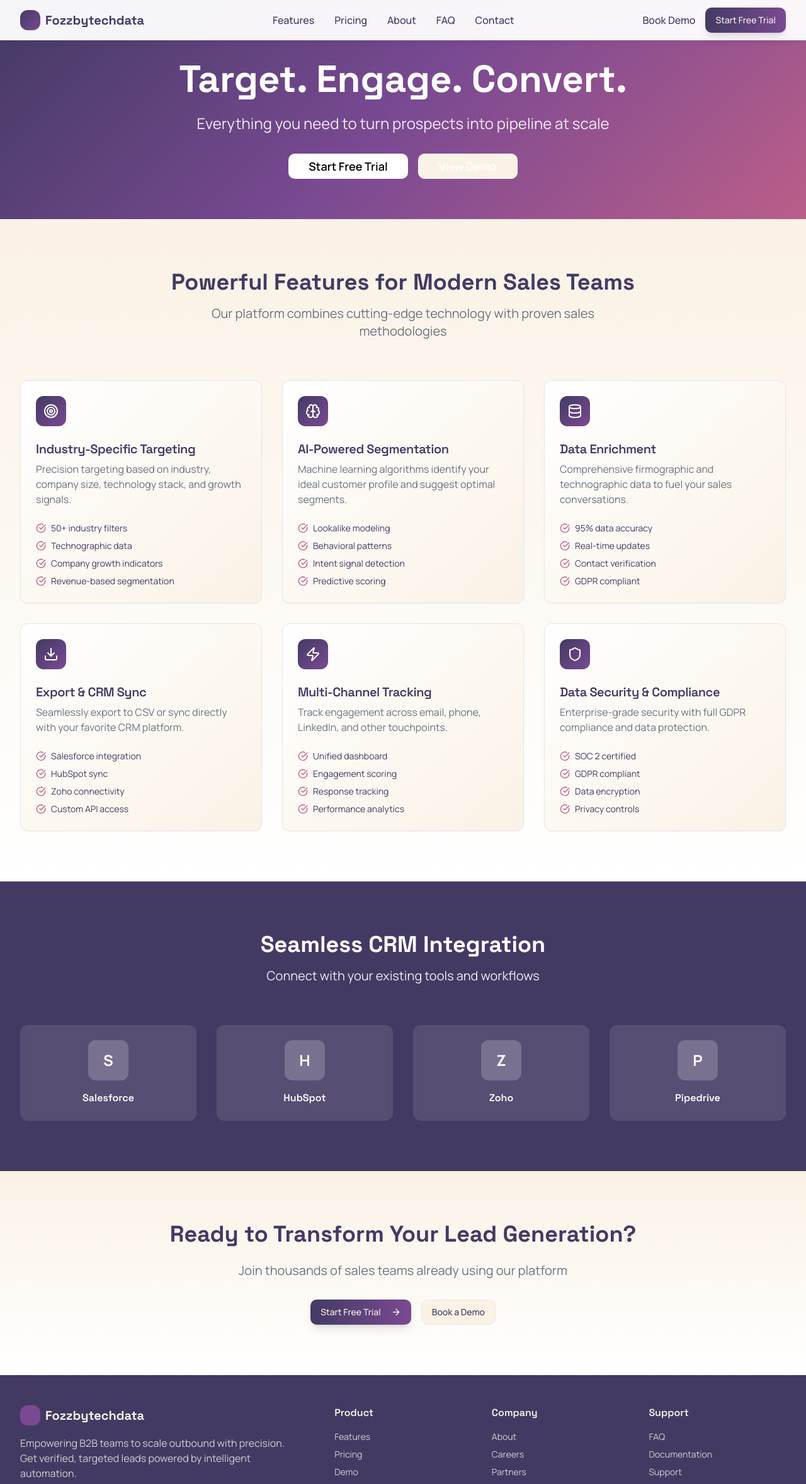
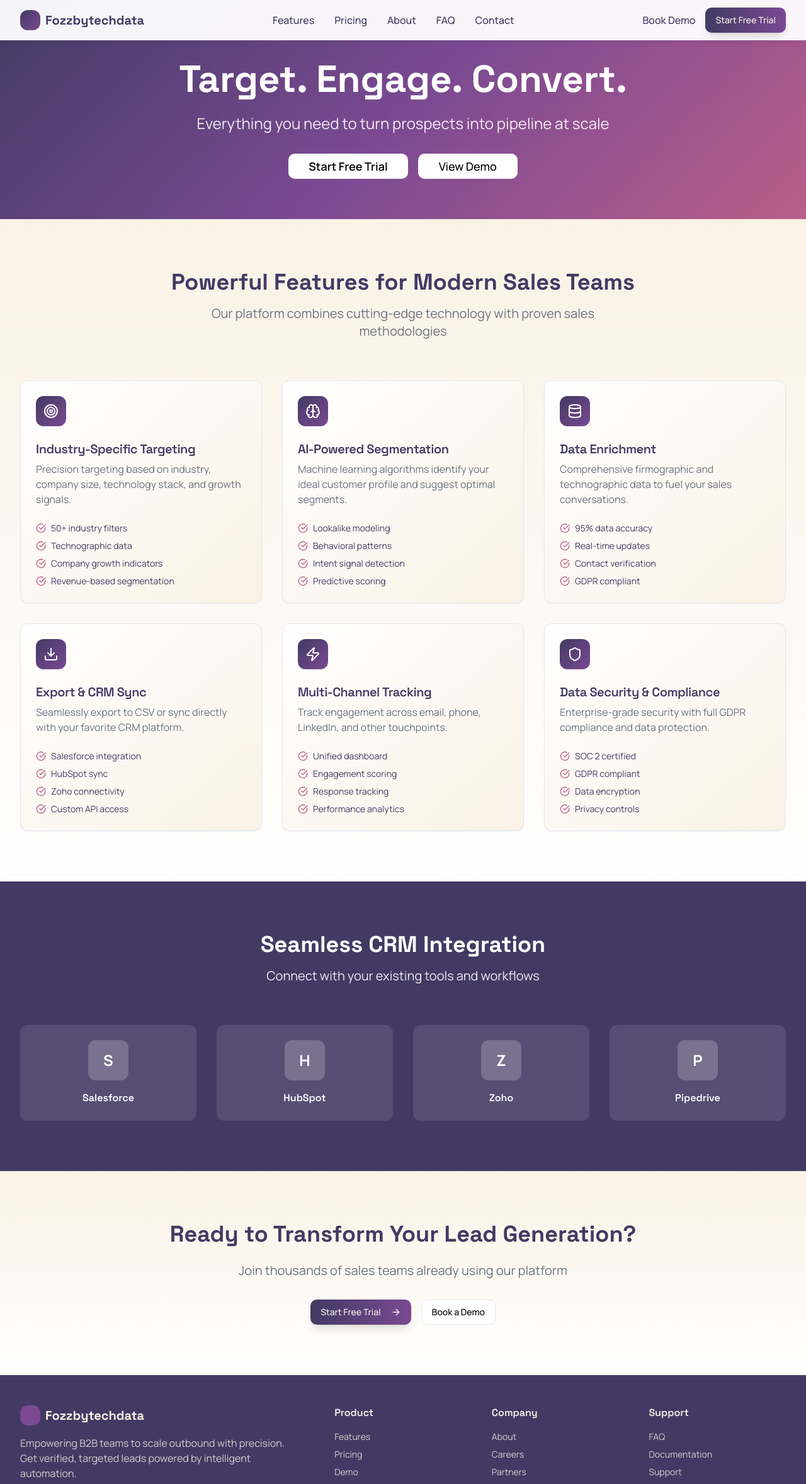
Before and after one commit to ChitrangiBhatnagar/fozzby-tech-data-deploying, a React (Vite) app: page /features in a window 1280 px wide. Shown: the top 2357 px of the page at 63% size. Built offline with nearby package versions, Linux system fonts and the light colour scheme.

Commit message:
Update CTA button styles
Update "Book Demo" and "View Demo" buttons to have white button with black text.

```diff
--- a/src/pages/About.tsx
+++ b/src/pages/About.tsx
@@ -266,7 +266,7 @@ const About = () => {
               target="_blank"
               rel="noopener noreferrer"
             >
-              <Button variant="outline" className="btn-outline">
+              <Button variant="outline" className="bg-white text-black hover:bg-white/90">
                 Book a Demo
               </Button>
             </a>
--- a/src/pages/FAQ.tsx
+++ b/src/pages/FAQ.tsx
@@ -144,7 +144,7 @@ const FAQ = () => {
                   target="_blank"
                   rel="noopener noreferrer"
                 >
-                  <Button variant="outline" size="sm">Book Demo</Button>
+                  <Button variant="outline" size="sm" className="bg-white text-black hover:bg-white/90">Book Demo</Button>
                 </a>
               </CardContent>
             </Card>
--- a/src/pages/Features.tsx
+++ b/src/pages/Features.tsx
@@ -82,7 +82,7 @@ const Features = () => {
                 target="_blank"
                 rel="noopener noreferrer"
               >
-                <Button variant="outline" className="border-white text-white hover:bg-white hover:text-black px-8 py-4 text-lg">
+                <Button variant="outline" className="border-white bg-white text-black hover:bg-white/90 px-8 py-4 text-lg">
                   View Demo
                 </Button>
               </a>
@@ -179,7 +179,7 @@ const Features = () => {
               target="_blank"
               rel="noopener noreferrer"
             >
-              <Button variant="outline" className="btn-outline">
+              <Button variant="outline" className="bg-white text-black hover:bg-white/90">
                 Book a Demo
               </Button>
             </a>
--- a/src/pages/Index.tsx
+++ b/src/pages/Index.tsx
@@ -135,7 +135,7 @@ const Index = () => {
                   target="_blank"
                   rel="noopener noreferrer"
                 >
-                  <Button variant="outline" className="border-white text-white hover:bg-white hover:text-primary px-8 py-4 text-lg">
+                  <Button variant="outline" className="border-white bg-white text-black hover:bg-white/90 px-8 py-4 text-lg">
                     Book Demo
                   </Button>
                 </a>
@@ -405,7 +405,7 @@ const Index = () => {
               target="_blank"
               rel="noopener noreferrer"
             >
-              <Button variant="outline" className="border-white text-white hover:bg-white hover:text-primary px-8 py-4 text-lg">
+              <Button variant="outline" className="border-white bg-white text-black hover:bg-white/90 px-8 py-4 text-lg">
                 Book Demo
               </Button>
             </a>
--- a/src/pages/Pricing.tsx
+++ b/src/pages/Pricing.tsx
@@ -288,7 +288,7 @@ const Pricing = () => {
               target="_blank"
               rel="noopener noreferrer"
             >
-              <Button variant="outline" className="btn-outline">
+              <Button variant="outline" className="bg-white text-black hover:bg-white/90">
                 Book a Demo
               </Button>
             </a>
```
